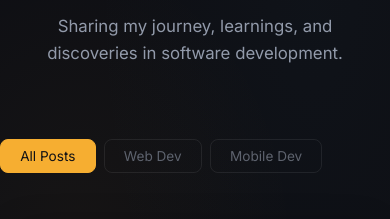
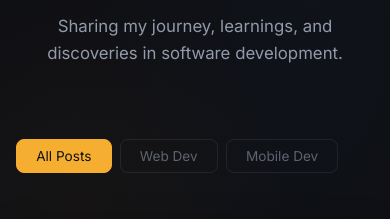
Before and after one commit to theGoodB0rg/theGoodPortfolio, a website built with Vite: page blog.html in a window 390 px wide. Shown: the part 172-391 px from the top of the page. Built offline with nearby package versions, Linux system fonts and the light colour scheme.

Commit message:
fix: blog filter buttons clipping on mobile due to padding override
#blog-filters used padding shorthand (1rem 0 1.5rem) which set padding-left:0, overriding .container's padding-inline:1rem. Switched to padding-top/padding-bottom only so horizontal padding inherits from .container.

```diff
--- a/src/style.css
+++ b/src/style.css
@@ -1665,7 +1665,8 @@ footer {
 
 /* Blog filter row — compact, no full section padding */
 #blog-filters {
-  padding: 1rem 0 1.5rem;
+  padding-top: 1rem;
+  padding-bottom: 1.5rem;
 }
 
 /* Blog list — cards start close to filters */
```
